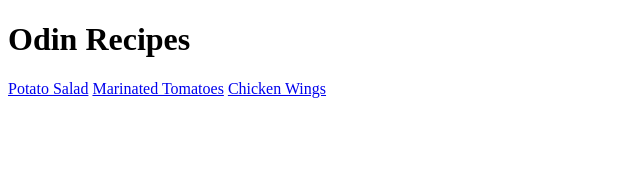
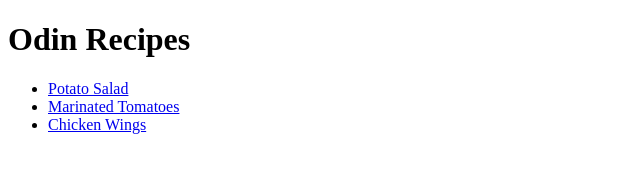
Before and after one commit to bhabie-26/odin-recipes, a plain HTML site: page index.html in a window 1280 px wide. Shown: the whole page, without its empty margins (0-640 px from the left). Drawn offline with Linux system fonts and the light colour scheme.

Commit message:
Listed items in Odin recipes

```diff
--- a/index.html
+++ b/index.html
@@ -6,8 +6,10 @@
 </head>
 <body>
     <h1>Odin Recipes</h1>
-    <a href="./recipes/potatosalad.html">Potato Salad</a>
-    <a href="./recipes/marinatedtomatoes.html">Marinated Tomatoes</a>
-    <a href="./recipes/chickenwings.html">Chicken Wings</a>
+    <ul>
+    <li><a href="./recipes/potatosalad.html">Potato Salad</a></li>
+    <li><a href="./recipes/marinatedtomatoes.html">Marinated Tomatoes</a></li>
+    <li><a href="./recipes/chickenwings.html">Chicken Wings</a></li>
+    </ul>
 </body>
 </html>
```
